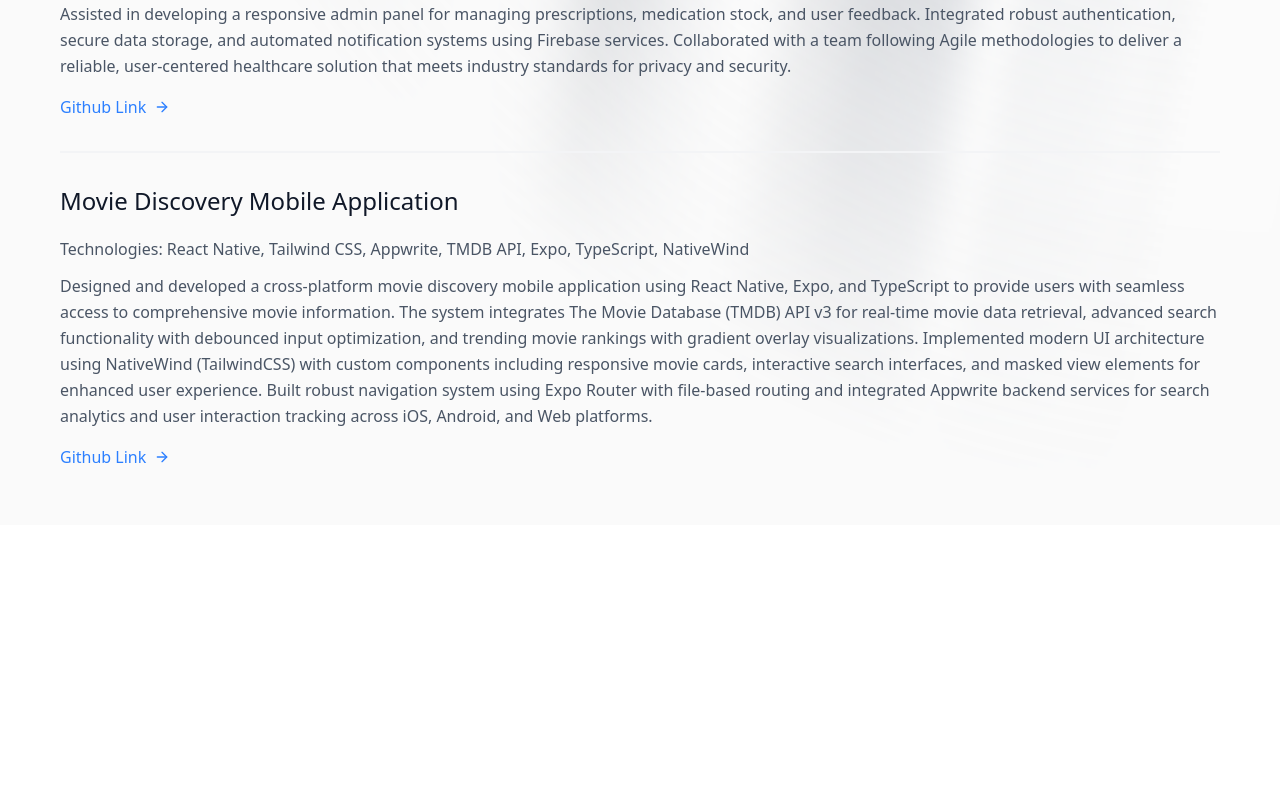
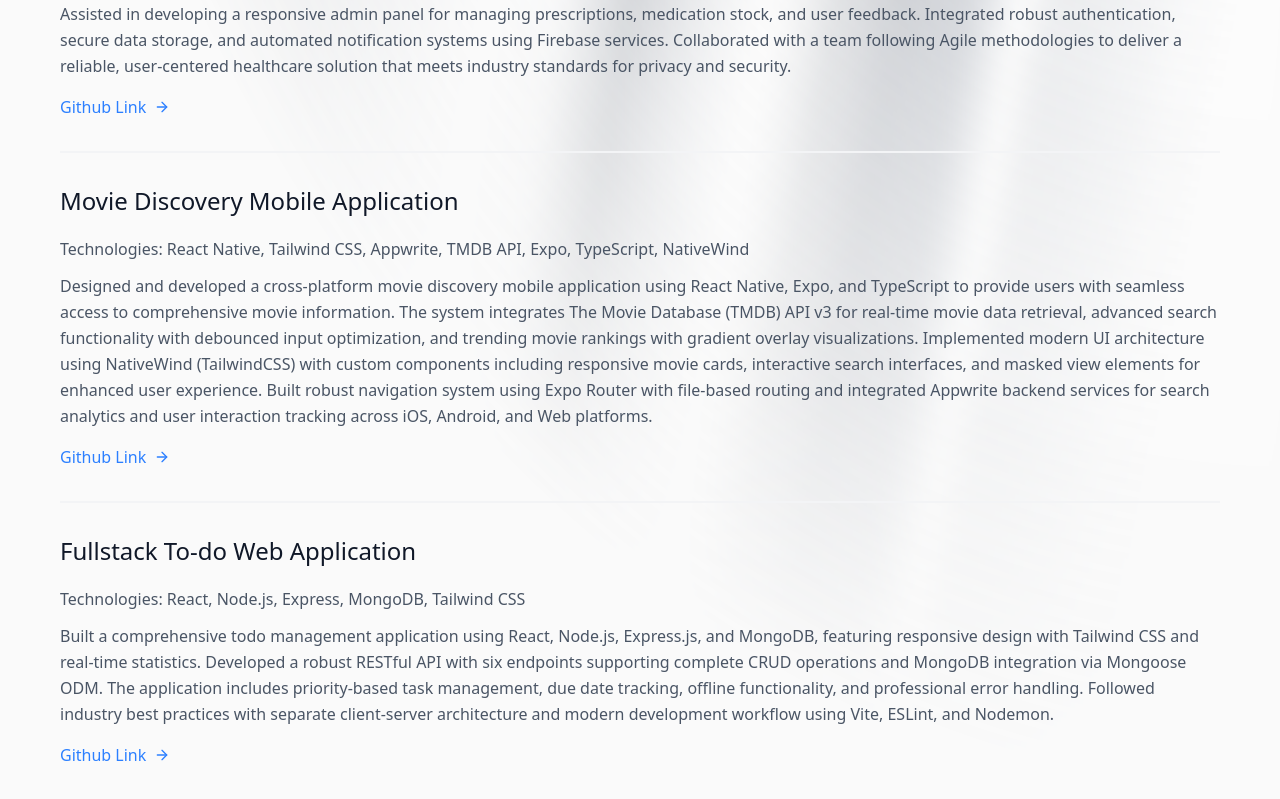
Before and after one commit to Gimhani03/My-Portfolio-Website, a Next.js app: page /projects in a window 1280 px wide. Shown: the part 863-1662 px from the top of the page. Before the commit the page ends 1388 px from the top, so only its background shows below. Built offline with nearby package versions, Linux system fonts and the light colour scheme.

Commit message:
Add Fullstack To-do Web Application project

```diff
--- a/src/app/projects/page.tsx
+++ b/src/app/projects/page.tsx
@@ -133,7 +133,8 @@
                 Movie Discovery Mobile Application
               </h2>
               <h4 className="font-medium text-gray-600 title-font mb-3">
-                Technologies: React Native, Tailwind CSS, Appwrite, TMDB API, Expo, TypeScript, NativeWind
+                Technologies: React Native, Tailwind CSS, Appwrite, TMDB API,
+                Expo, TypeScript, NativeWind
               </h4>
               <p className="leading-relaxed">
                 Designed and developed a cross-platform movie discovery mobile
@@ -171,6 +172,46 @@
               </a>
             </div>
           </div>
+          <div className="py-8 flex flex-wrap md:flex-nowrap">
+            <div className="md:flex-grow">
+              <h2 className="text-2xl font-medium text-gray-900 title-font mb-5">
+                Fullstack To-do Web Application
+              </h2>
+              <h4 className="font-medium text-gray-600 title-font mb-3">
+                Technologies: React, Node.js, Express, MongoDB, Tailwind CSS
+              </h4>
+              <p className="leading-relaxed">
+                Built a comprehensive todo management application using React,
+                Node.js, Express.js, and MongoDB, featuring responsive design
+                with Tailwind CSS and real-time statistics. Developed a robust
+                RESTful API with six endpoints supporting complete CRUD
+                operations and MongoDB integration via Mongoose ODM. The
+                application includes priority-based task management, due date
+                tracking, offline functionality, and professional error
+                handling. Followed industry best practices with separate
+                client-server architecture and modern development workflow using
+                Vite, ESLint, and Nodemon.
+              </p>
+              <a
+                className="text-blue-500 inline-flex items-center mt-4"
+                href="https://github.com/Gimhani03/React-To-do-app-2"
+              >
+                Github Link
+                <svg
+                  className="w-4 h-4 ml-2"
+                  viewBox="0 0 24 24"
+                  stroke="currentColor"
+                  strokeWidth="2"
+                  fill="none"
+                  strokeLinecap="round"
+                  strokeLinejoin="round"
+                >
+                  <path d="M5 12h14"></path>
+                  <path d="M12 5l7 7-7 7"></path>
+                </svg>
+              </a>
+            </div>
+          </div>
         </div>
       </div>
     </section>
```
